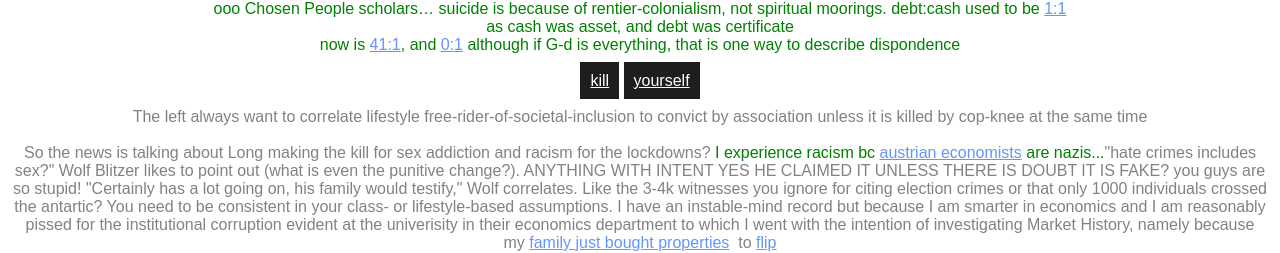
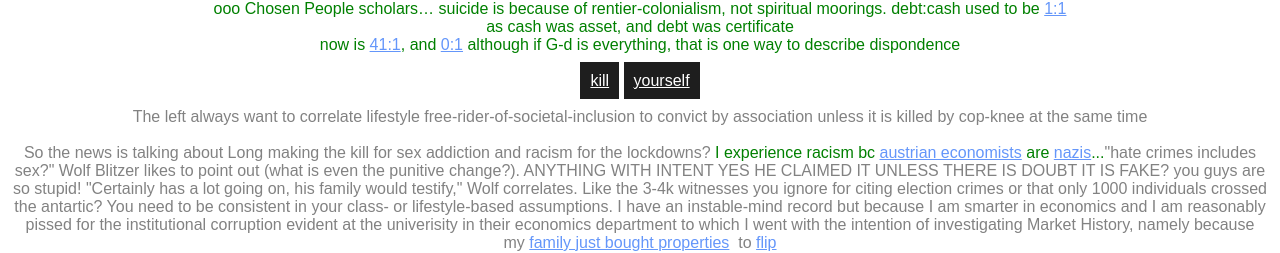
Before and after one commit to NickCarducci/BillBidenOrg, a React (Create React App) app: page / in a window 1280 px wide. Shown: the part 834-1087 px from the top of the page. Built offline with nearby package versions, Linux system fonts and the light colour scheme.

Commit message:
Update App.js

```diff
--- a/src/App.js
+++ b/src/App.js
@@ -124,8 +124,11 @@ export default function App() {
       racism for the lockdowns?&nbsp;
       <span style={{ color: "green" }}>
         I experience racism bc&nbsp;
-        <a href="https://saverparty.xyz">austrian economists</a>&nbsp;are
-        nazis...
+        <a href="https://saverparty.xyz">austrian economists</a>&nbsp;are&nbsp;
+        <a href="https://voxeu.org/article/financial-crisis-and-right-wing-extremism-germany-1931-33">
+          nazis
+        </a>
+        ...
       </span>
       "hate crimes includes sex?" Wolf Blitzer likes to point out (what is even
       the punitive change?). ANYTHING WITH INTENT YES HE CLAIMED IT UNLESS THERE
```
